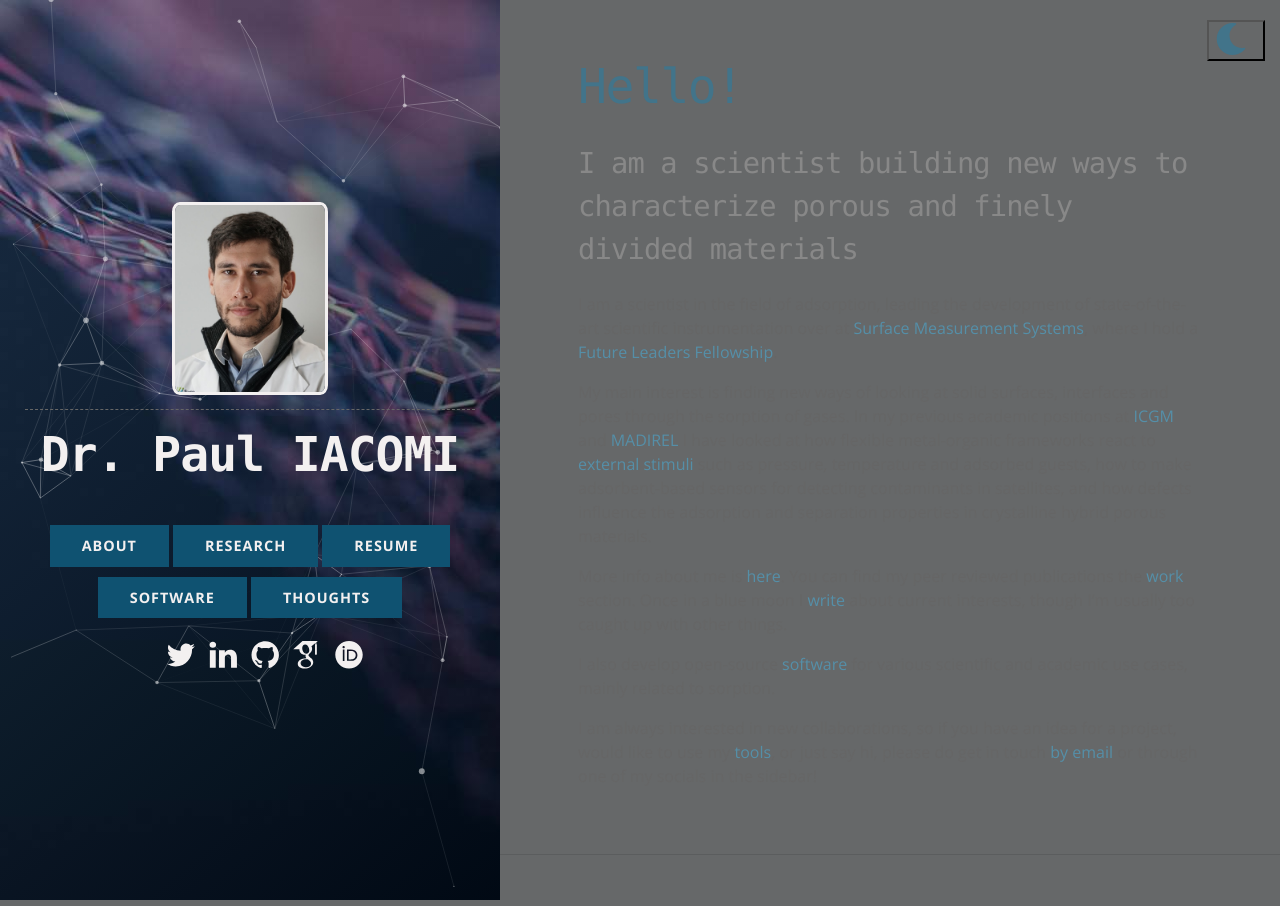
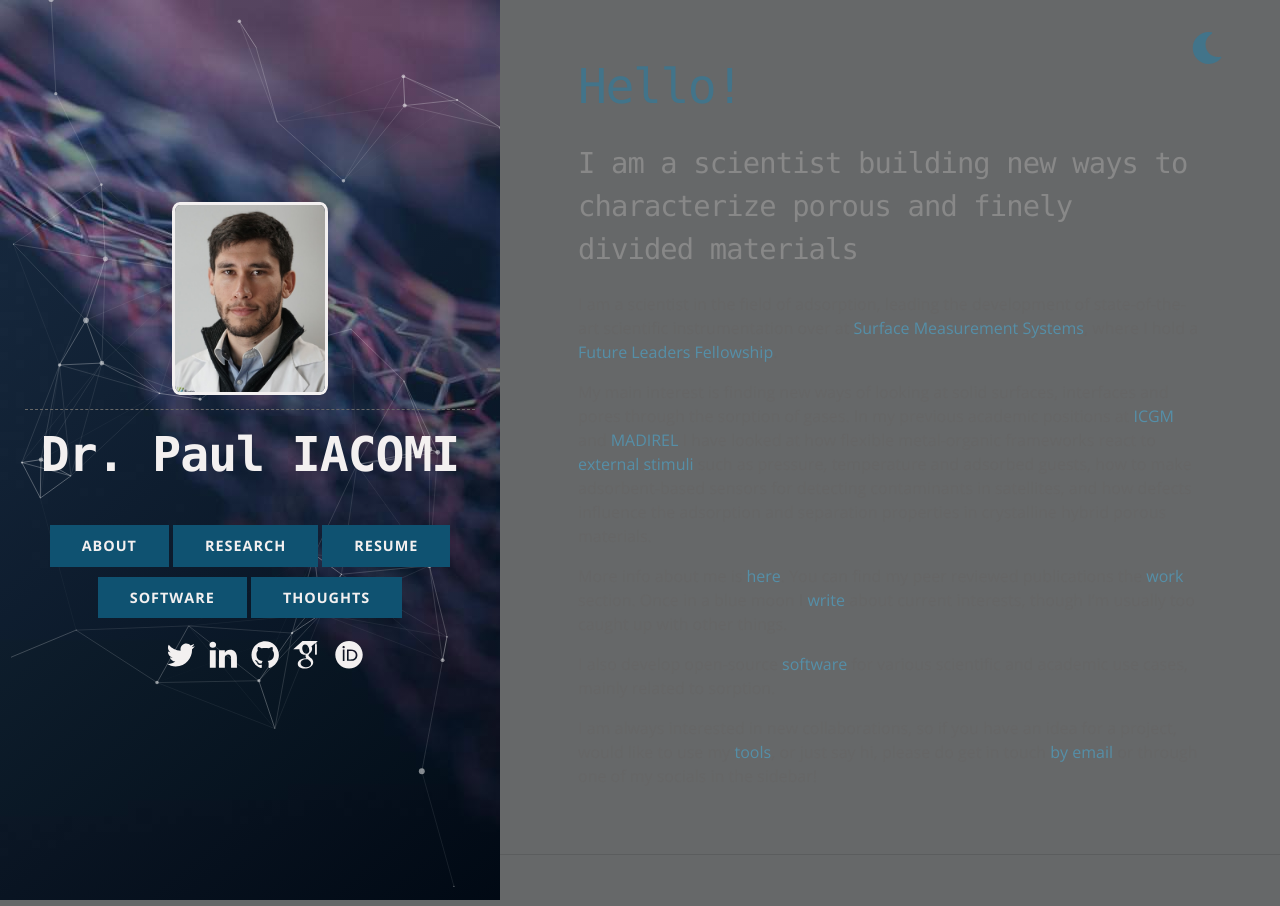
Before and after one commit to pauliacomi/pauliacomi.github.com, a Jekyll site: the page built from _pages/index.md, in a window 1280 px wide. Built offline with Jekyll 4.4.1, drawn with Linux system fonts in a browser that asks for light colours.

Commit message:
feat: class spec

```diff
--- a/_includes/header.html
+++ b/_includes/header.html
@@ -2,12 +2,12 @@
     <div id="particles-js"></div>
     <!-- Light switch -->
     <div class="color-mode__header">
-        <button class="color-mode__btn light--hidden" style="background-color: transparent;">
+        <button class="btn color-mode__btn light--hidden" style="background-color: transparent;">
             <svg class="svg-icon" width="16px" height="16px">
                 <use href="{{ '/assets/icons.svg#sun' | relative_url }}" />
             </svg>
         </button>
-        <button class="color-mode__btn dark--hidden" style="background-color: transparent;">
+        <button class="btn color-mode__btn dark--hidden" style="background-color: transparent;">
             <svg class="svg-icon" width="16px" height="16px">
                 <use href="{{ '/assets/icons.svg#moon' | relative_url }}" />
             </svg>
```
